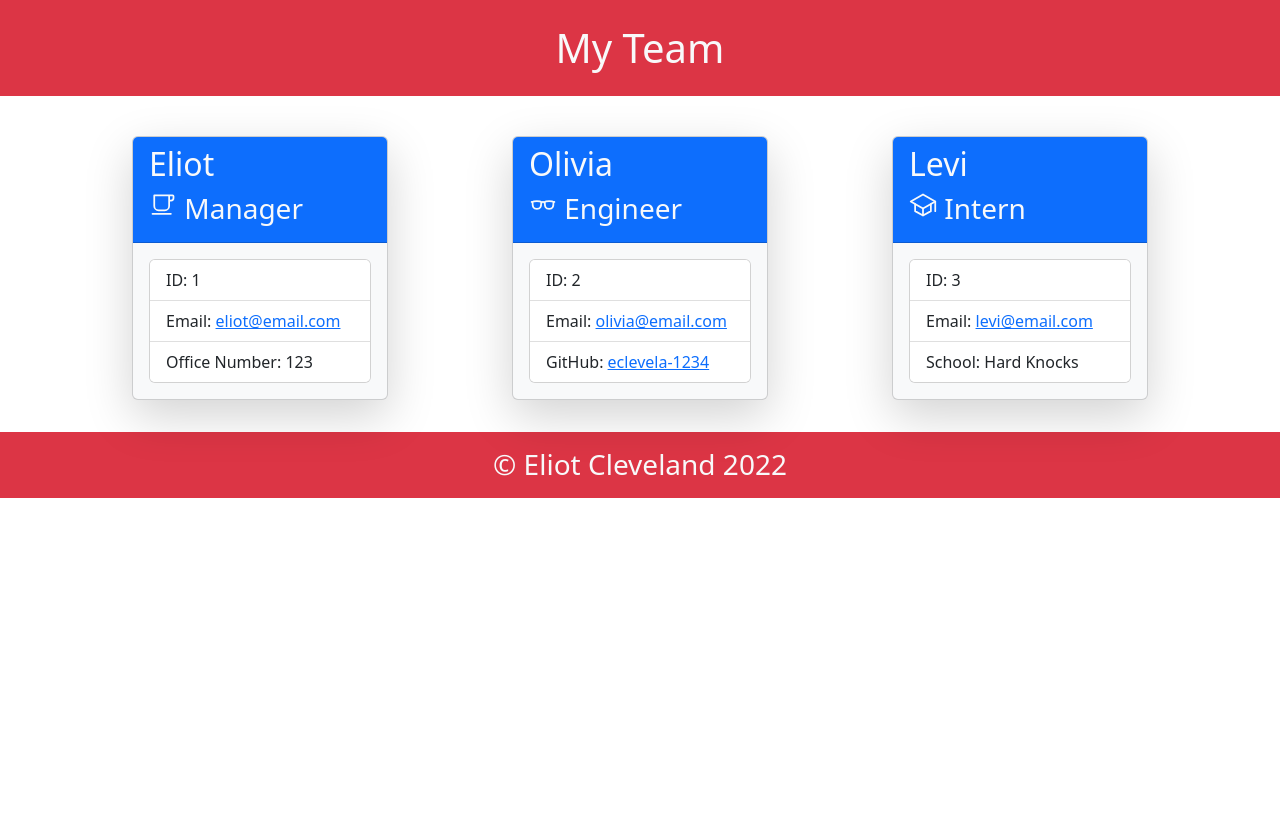
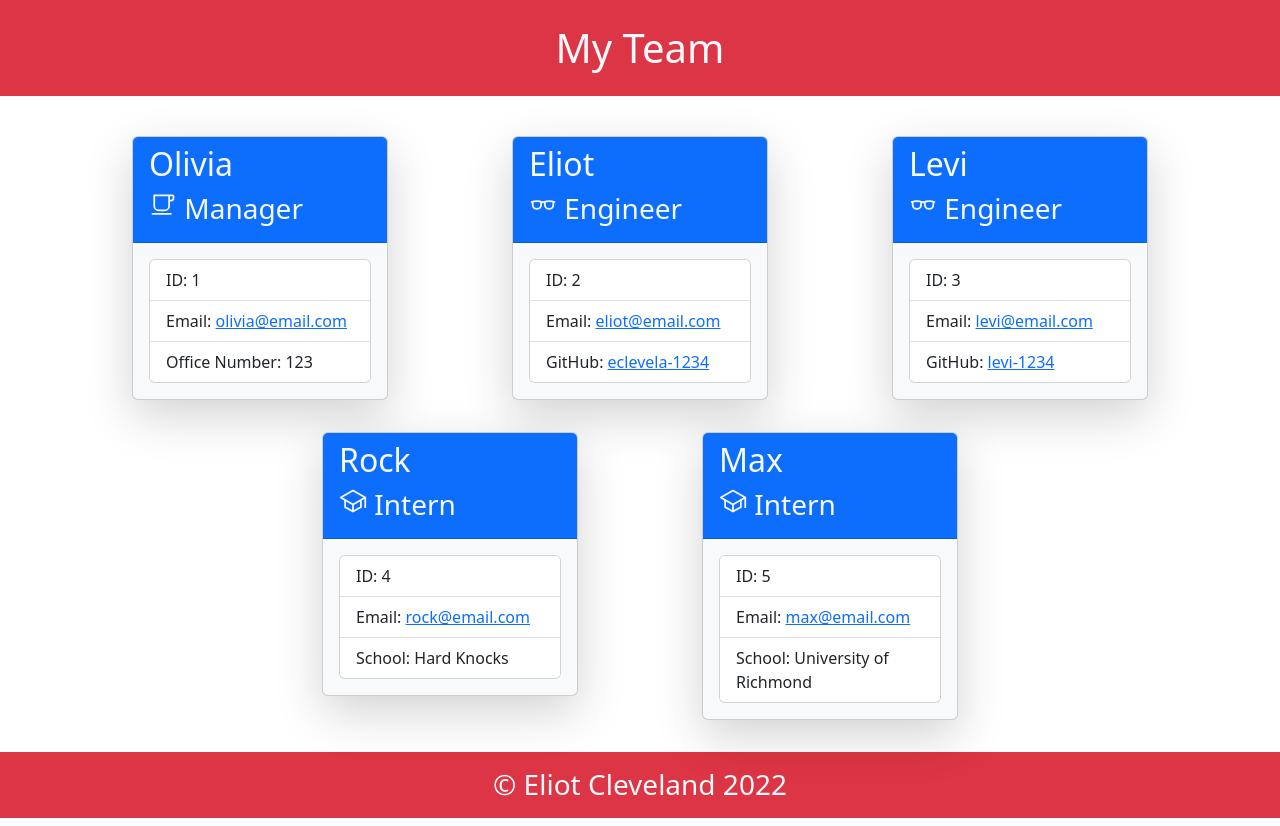
Before and after one commit to eclevela-1234/My-Team-App, a website: page dist/index.html in a window 1280 px wide. Before the commit the page ends 800 px from the top, so only its background shows below. Drawn offline with nearby package versions, Linux system fonts and the light colour scheme.

Commit message:
pushing local changes

```diff
--- a/dist/index.html
+++ b/dist/index.html
@@ -21,13 +21,13 @@
                 <div class="col-4 my-3">
             <div class="card bg-light shadow-lg mx-auto" style="width: 16rem;">
               <div class="card-header bg-primary">
-                <h2 class="text-light">Eliot</h2>
+                <h2 class="text-light">Olivia</h2>
                 <h3 class="text-light"><ion-icon name="cafe-outline"></ion-icon> Manager</h3>
               </div>
               <div class="card m-3 ">
                 <ul class="list-group list-group-flush">
                   <li class="list-group-item">ID: 1</li>
-                  <li class="list-group-item">Email: <a href="mailto:eliot@email.com">eliot@email.com</a></li>
+                  <li class="list-group-item">Email: <a href="mailto:olivia@email.com">olivia@email.com</a></li>
                   <li class="list-group-item">Office Number: 123</li>
                 </ul>
               </div>
@@ -35,28 +35,56 @@
           </div><div class="col-4 my-3">
             <div class="card bg-light shadow-lg mx-auto" style="width: 16rem;">
               <div class="card-header bg-primary">
-                <h2 class="text-light">Olivia</h2>
+                <h2 class="text-light">Eliot</h2>
                 <h3 class="text-light"><ion-icon name="glasses-outline"></ion-icon> Engineer</h3>
               </div>
               <div class="card m-3 ">
                 <ul class="list-group list-group-flush">
                   <li class="list-group-item">ID: 2</li>
-                  <li class="list-group-item">Email: <a href="mailto:olivia@email.com">olivia@email.com</a></li>
+                  <li class="list-group-item">Email: <a href="mailto:eliot@email.com">eliot@email.com</a></li>
                   <li class="list-group-item">GitHub: <a href="http://www.github.com/eclevela-1234">eclevela-1234</a></li>
+                </ul>
+              </div>
+            </div>
+          </div><div class="col-4 my-3">
+            <div class="card bg-light shadow-lg mx-auto" style="width: 16rem;">
+              <div class="card-header bg-primary">
+                <h2 class="text-light">Levi</h2>
+                <h3 class="text-light"><ion-icon name="glasses-outline"></ion-icon> Engineer</h3>
+              </div>
+              <div class="card m-3 ">
+                <ul class="list-group list-group-flush">
+                  <li class="list-group-item">ID: 3</li>
+                  <li class="list-group-item">Email: <a href="mailto:levi@email.com">levi@email.com</a></li>
+                  <li class="list-group-item">GitHub: <a href="http://www.github.com/levi-1234">levi-1234</a></li>
                 </ul>
               </div>
             </div>
           </div><div class="col-4 my-3">
                <div class="card bg-light shadow-lg mx-auto" style="width: 16rem;">
                  <div class="card-header bg-primary">
-                   <h2 class="text-light">Levi</h2>
+                   <h2 class="text-light">Rock</h2>
                    <h3 class="text-light"><ion-icon name="school-outline"></ion-icon> Intern</h3>
                  </div>
                  <div class="card m-3 ">
                    <ul class="list-group list-group-flush">
-                     <li class="list-group-item">ID: 3</li>
-                     <li class="list-group-item">Email: <a href="mailto:levi@email.com">levi@email.com</a></li>
+                     <li class="list-group-item">ID: 4</li>
+                     <li class="list-group-item">Email: <a href="mailto:rock@email.com">rock@email.com</a></li>
                      <li class="list-group-item">School: Hard Knocks</li>
+                   </ul>
+                 </div>
+               </div>
+             </div><div class="col-4 my-3">
+               <div class="card bg-light shadow-lg mx-auto" style="width: 16rem;">
+                 <div class="card-header bg-primary">
+                   <h2 class="text-light">Max</h2>
+                   <h3 class="text-light"><ion-icon name="school-outline"></ion-icon> Intern</h3>
+                 </div>
+                 <div class="card m-3 ">
+                   <ul class="list-group list-group-flush">
+                     <li class="list-group-item">ID: 5</li>
+                     <li class="list-group-item">Email: <a href="mailto:max@email.com">max@email.com</a></li>
+                     <li class="list-group-item">School: University of Richmond</li>
                    </ul>
                  </div>
                </div>
```
